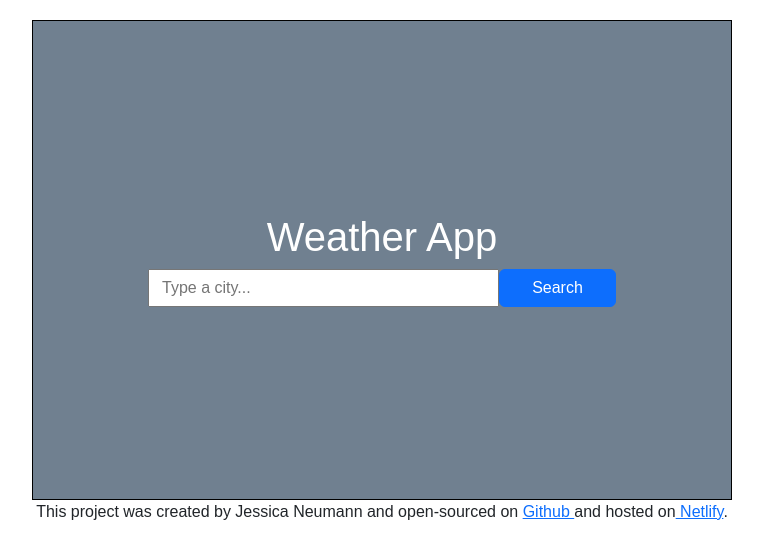
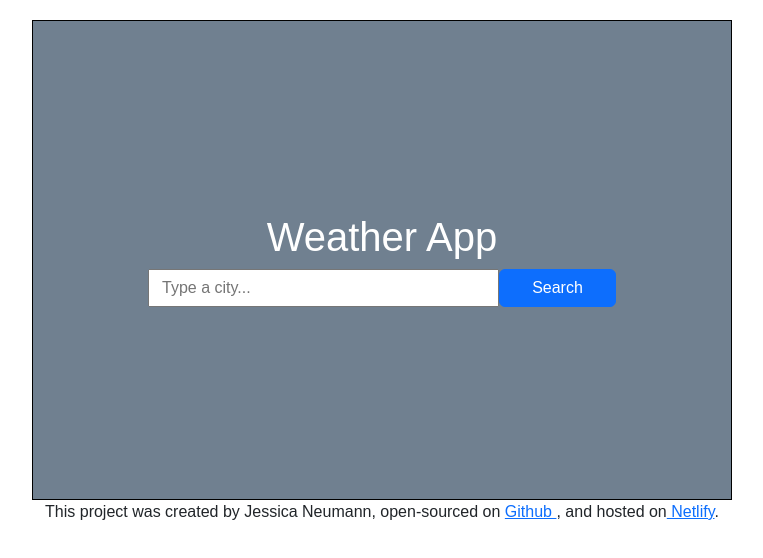
Before and after one commit to enigmajess/weather-react, a React (Create React App) app: page / in a window 1280 px wide. Shown: the top 558 px of the page, without its empty margins (258-1021 px from the left). Built offline with nearby package versions, Linux system fonts and the light colour scheme.

Commit message:
added useEffect to update the weekly forecast

```diff
--- a/src/App.js
+++ b/src/App.js
@@ -16,10 +16,10 @@ function App() {
       </div >
 
       <div className="open-source">
-          <p> This project was created by Jessica Neumann and open-sourced on <span>
+          <p> This project was created by Jessica Neumann, open-sourced on <span>
             <a href='https://github.com/enigmajess/weather-react' rel="noreferrer" target="_blank">Github </a>
           </span>
-            and hosted on
+            , and hosted on
             <span>
               <a href='https://scintillating-gumption-2d9268.netlify.app/' rel="noreferrer" target="_blank"> Netlify</a>
             </span>
--- a/src/WeatherForecast.js
+++ b/src/WeatherForecast.js
@@ -1,4 +1,4 @@
-import React, { useState } from "react";
+import React, { useState, useEffect } from "react";
 
 import "./WeatherForecast.css";
 import axios from "axios";
@@ -7,6 +7,10 @@ import WeatherForecastDay from "./WeatherForecastDay";
 export default function WeatherForecast(props) {
   let [loaded, setLoaded] = useState(false);
   let [forecast, setForecast] = useState(null);
+
+ useEffect(() => {
+    setLoaded(false);
+ }, [props.city]);
 
   function handleResponse(response) {
     setForecast(response.data.daily);
```
